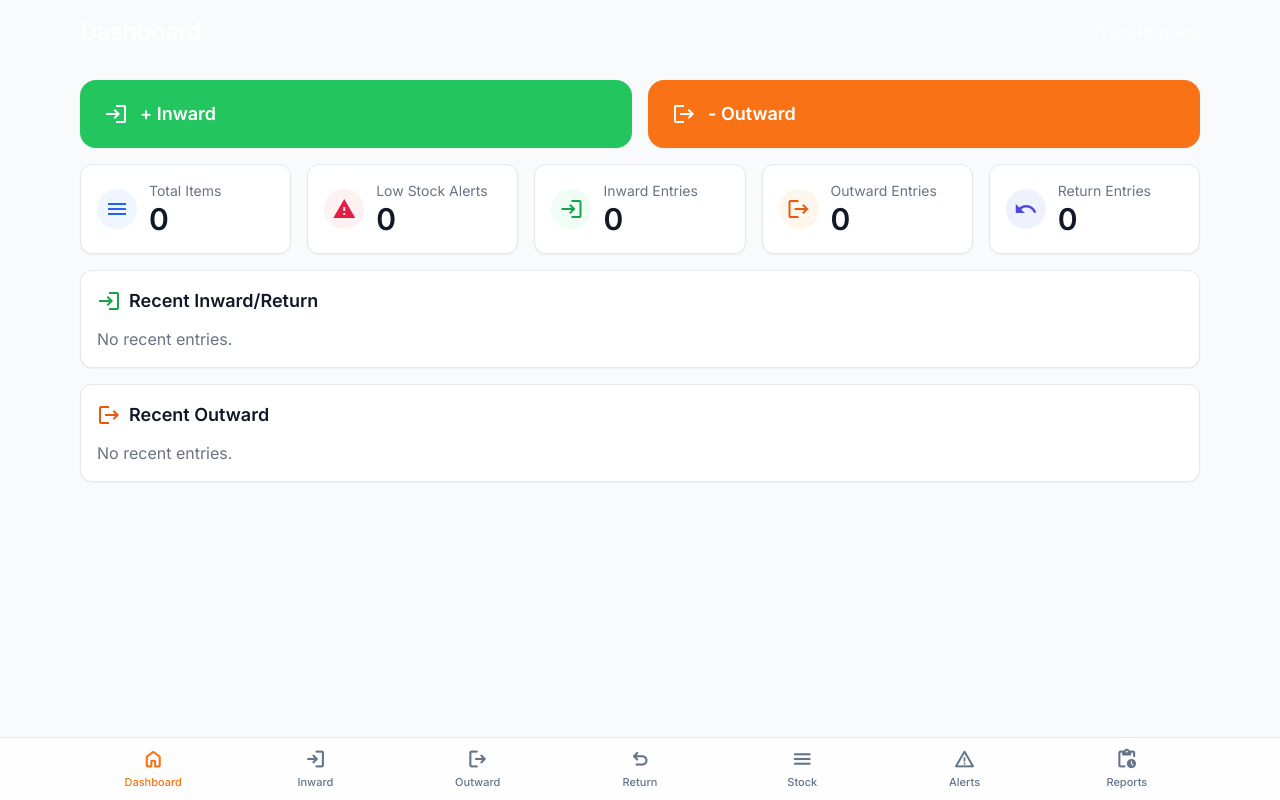
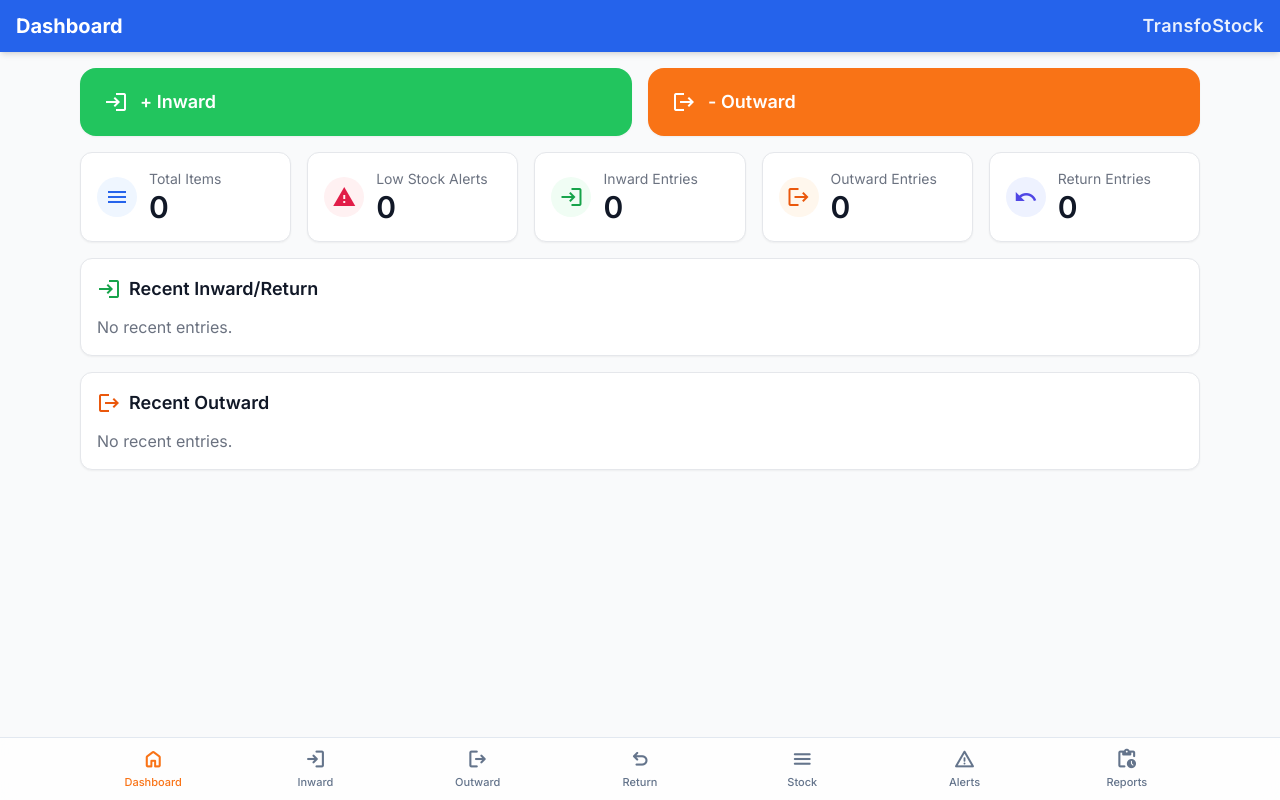
Before and after one commit to Harshad159/TransfoStock, a React (Vite) app: page /#/ in a window 1280 px wide. Built offline with nearby package versions, Linux system fonts and the light colour scheme.

Commit message:
Update Header.tsx

```diff
--- a/src/components/Header.tsx
+++ b/src/components/Header.tsx
@@ -1,43 +1,21 @@
 import React from "react";
-import { useLocation } from "react-router-dom";
 
-/**
- * Premium App Bar
- * - Gradient brand background (keeps your blue identity)
- * - Safe-area top padding for iOS
- * - Subtle elevation and tighter typography (Inter)
- */
-export default function Header({ title }: { title: string }) {
-  const location = useLocation();
+const Header: React.FC = () => {
+  return (
+    <header className="w-full bg-blue-600 shadow-md">
+      <div className="max-w-7xl mx-auto flex justify-between items-center px-4 py-3">
+        {/* Section Title */}
+        <h1 className="text-lg md:text-xl font-bold text-white">
+          Dashboard
+        </h1>
 
-  // Optional: derive nicer title from path if not provided
-  const resolved =
-    title ||
-    ({
-      "/": "Dashboard",
-      "/inward": "Inward",
-      "/outward": "Outward",
-      "/return": "Return",
-      "/stock": "Stock",
-      "/alerts": "Alerts",
-      "/reports": "Reports",
-    } as Record<string, string>)[location.pathname] ||
-    "TransfoStock";
-
-  return (
-    <header className="appbar safe-top sticky top-0 z-40">
-      <div className="max-w-6xl mx-auto px-4">
-        <div className="h-16 flex items-center justify-between">
-          <h1 className="text-white font-semibold tracking-tight text-xl sm:text-2xl">
-            {resolved}
-          </h1>
-
-          {/* Brand name on the right, lighter opacity for elegance */}
-          <div className="text-white/80 font-semibold tracking-wide text-base">
-            TransfoStock
-          </div>
-        </div>
+        {/* App Name */}
+        <span className="text-base md:text-lg font-semibold tracking-wide text-white/90">
+          TransfoStock
+        </span>
       </div>
     </header>
   );
-}
+};
+
+export default Header;
```
